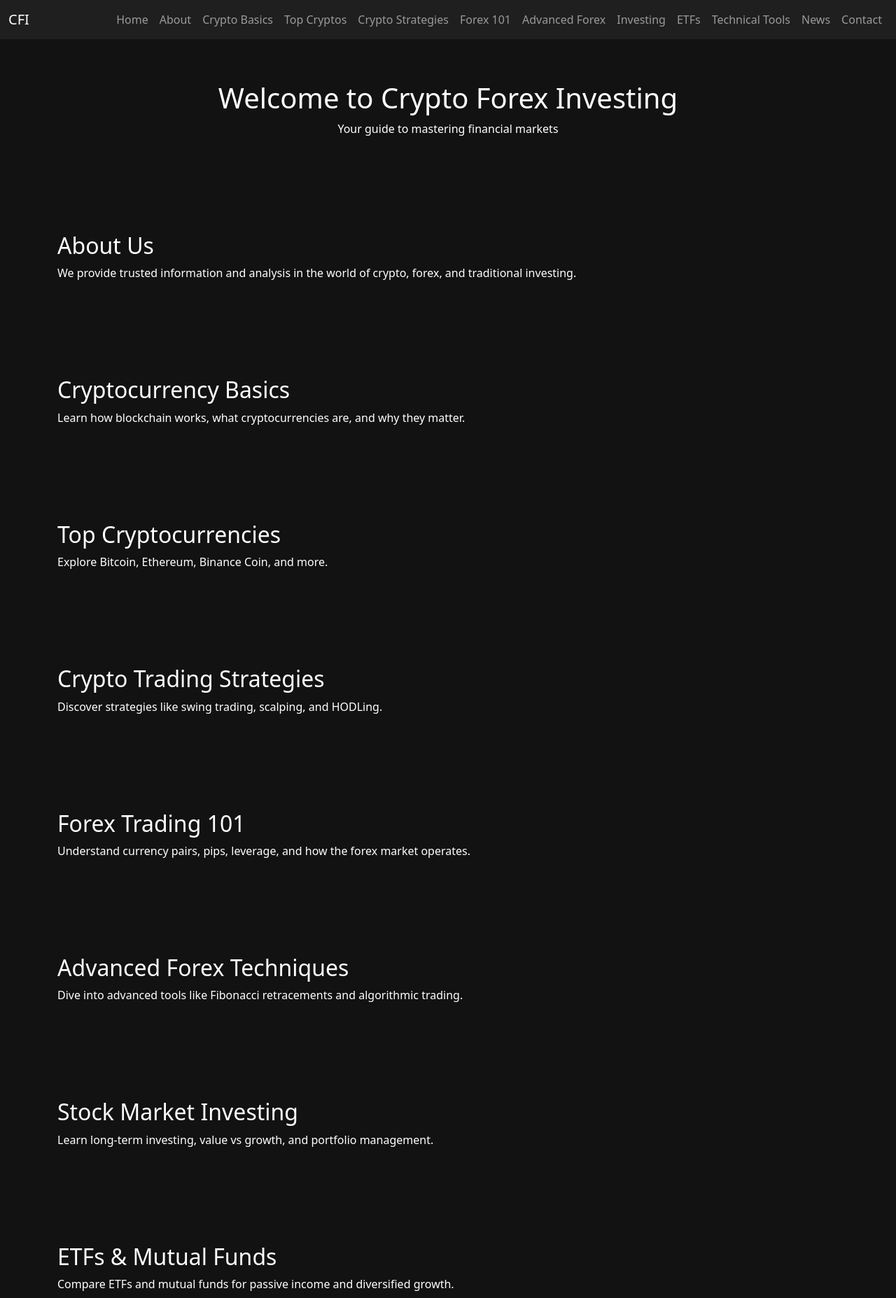
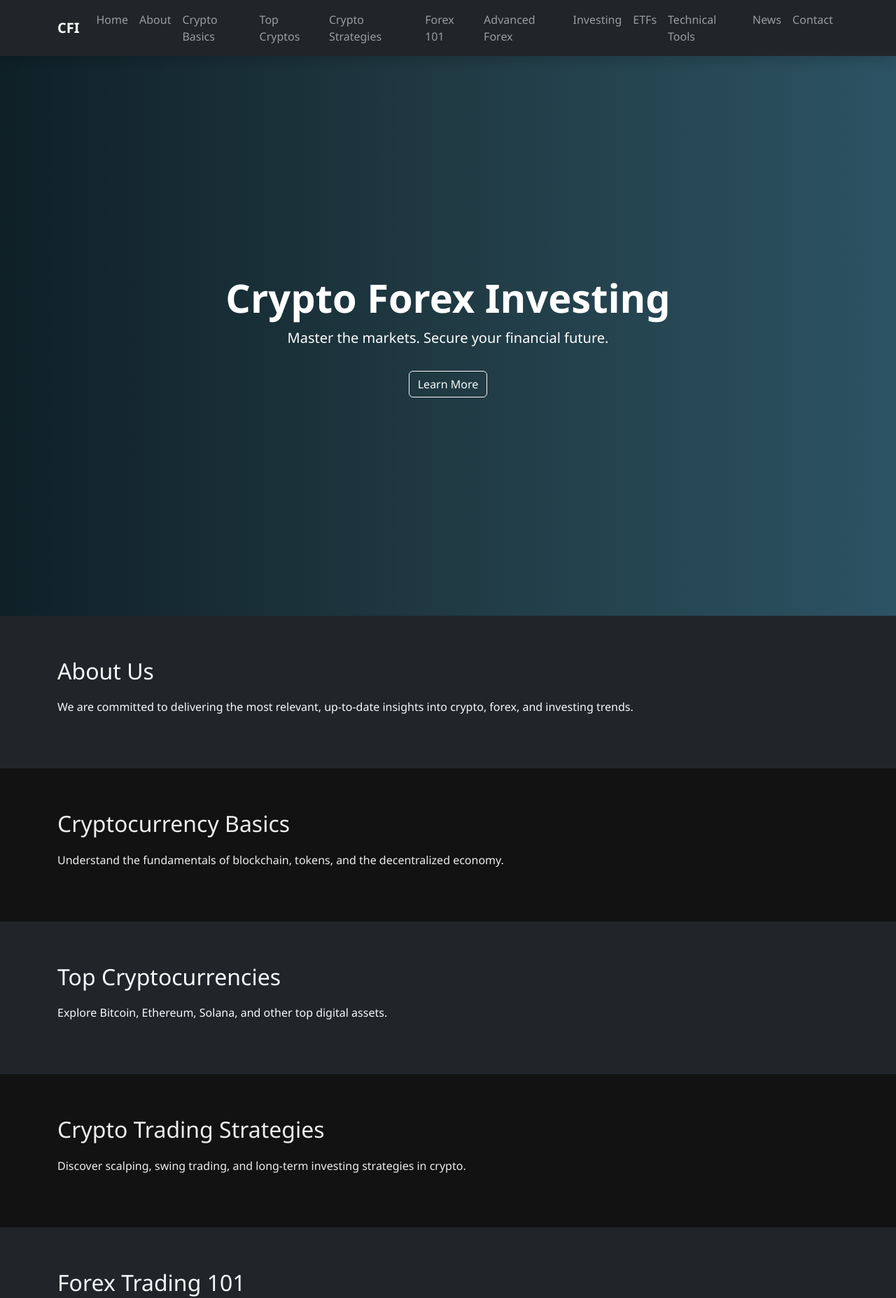
Before and after one commit to BilalHassanAwan/Crypto-and-stocks, a plain HTML site: page index.html in a window 1280 px wide. Shown: the top 1855 px of the page at 70% size. Drawn offline with nearby package versions, Linux system fonts and the light colour scheme; files that its build step writes are made by us from their sources.

Commit message:
Add files via upload

```diff
--- a/index.html
+++ b/index.html
@@ -2,38 +2,18 @@
 <!DOCTYPE html>
 <html lang="en">
 <head>
-    <meta charset="UTF-8">
-    <meta name="viewport" content="width=device-width, initial-scale=1.0">
-    <title>Crypto Forex Investing</title>
-    <link href="https://cdn.jsdelivr.net/npm/bootstrap@5.3.0/dist/css/bootstrap.min.css" rel="stylesheet">
-    <link href="https://cdnjs.cloudflare.com/ajax/libs/font-awesome/6.4.0/css/all.min.css" rel="stylesheet">
-    <style>
-        body {
-            background-color: #121212;
-            color: #fff;
-        }
-        .navbar, .footer {
-            background-color: #1f1f1f;
-        }
-        .section {
-            padding: 60px 0;
-        }
-        .footer {
-            padding: 20px 0;
-            text-align: center;
-        }
-        .card {
-            background-color: #1e1e1e;
-            border: none;
-            color: #fff;
-        }
-    </style>
+  <meta charset="UTF-8" />
+  <meta name="viewport" content="width=device-width, initial-scale=1.0" />
+  <title>Crypto Forex Investing</title>
+  <link href="https://cdn.jsdelivr.net/npm/bootstrap@5.3.0/dist/css/bootstrap.min.css" rel="stylesheet" />
+  <link href="https://cdnjs.cloudflare.com/ajax/libs/font-awesome/6.4.0/css/all.min.css" rel="stylesheet" />
+  <link href="css/style.css" rel="stylesheet" />
 </head>
 <body>
 
-<nav class="navbar navbar-expand-lg navbar-dark">
-  <div class="container-fluid">
-    <a class="navbar-brand" href="#">CFI</a>
+<nav class="navbar navbar-expand-lg navbar-dark bg-dark shadow">
+  <div class="container">
+    <a class="navbar-brand fw-bold" href="#">CFI</a>
     <button class="navbar-toggler" type="button" data-bs-toggle="collapse" data-bs-target="#navbarNav">
       <span class="navbar-toggler-icon"></span>
     </button>
@@ -56,94 +36,95 @@
   </div>
 </nav>
 
-<section id="home" class="section text-center">
+<header id="home" class="hero-section text-center d-flex align-items-center">
   <div class="container">
-    <h1>Welcome to Crypto Forex Investing</h1>
-    <p>Your guide to mastering financial markets</p>
+    <h1 class="display-4 fw-bold">Crypto Forex Investing</h1>
+    <p class="lead">Master the markets. Secure your financial future.</p>
+    <a href="#about" class="btn btn-outline-light mt-3">Learn More</a>
   </div>
-</section>
+</header>
 
-<section id="about" class="section">
+<section id="about" class="section bg-dark text-light">
   <div class="container">
     <h2>About Us</h2>
-    <p>We provide trusted information and analysis in the world of crypto, forex, and traditional investing.</p>
+    <p>We are committed to delivering the most relevant, up-to-date insights into crypto, forex, and investing trends.</p>
   </div>
 </section>
 
 <section id="crypto-basics" class="section">
   <div class="container">
     <h2>Cryptocurrency Basics</h2>
-    <p>Learn how blockchain works, what cryptocurrencies are, and why they matter.</p>
+    <p>Understand the fundamentals of blockchain, tokens, and the decentralized economy.</p>
   </div>
 </section>
 
-<section id="top-cryptos" class="section">
+<section id="top-cryptos" class="section bg-dark text-light">
   <div class="container">
     <h2>Top Cryptocurrencies</h2>
-    <p>Explore Bitcoin, Ethereum, Binance Coin, and more.</p>
+    <p>Explore Bitcoin, Ethereum, Solana, and other top digital assets.</p>
   </div>
 </section>
 
 <section id="crypto-strategies" class="section">
   <div class="container">
     <h2>Crypto Trading Strategies</h2>
-    <p>Discover strategies like swing trading, scalping, and HODLing.</p>
+    <p>Discover scalping, swing trading, and long-term investing strategies in crypto.</p>
   </div>
 </section>
 
-<section id="forex-101" class="section">
+<section id="forex-101" class="section bg-dark text-light">
   <div class="container">
     <h2>Forex Trading 101</h2>
-    <p>Understand currency pairs, pips, leverage, and how the forex market operates.</p>
+    <p>Learn how global currencies are traded and how you can profit from volatility.</p>
   </div>
 </section>
 
 <section id="advanced-forex" class="section">
   <div class="container">
     <h2>Advanced Forex Techniques</h2>
-    <p>Dive into advanced tools like Fibonacci retracements and algorithmic trading.</p>
+    <p>Take your forex trading to the next level with advanced charting tools and bots.</p>
   </div>
 </section>
 
-<section id="investing" class="section">
+<section id="investing" class="section bg-dark text-light">
   <div class="container">
     <h2>Stock Market Investing</h2>
-    <p>Learn long-term investing, value vs growth, and portfolio management.</p>
+    <p>From dividends to capital gains, understand the potential of long-term investing.</p>
   </div>
 </section>
 
 <section id="etfs" class="section">
   <div class="container">
     <h2>ETFs & Mutual Funds</h2>
-    <p>Compare ETFs and mutual funds for passive income and diversified growth.</p>
+    <p>Compare different fund types and how they fit into your strategy.</p>
   </div>
 </section>
 
-<section id="technical-tools" class="section">
+<section id="technical-tools" class="section bg-dark text-light">
   <div class="container">
     <h2>Technical Analysis Tools</h2>
-    <p>Master candlestick charts, RSI, MACD, and Bollinger Bands.</p>
+    <p>Use indicators like RSI, MACD, and Bollinger Bands to time the markets.</p>
   </div>
 </section>
 
 <section id="news" class="section">
   <div class="container">
     <h2>News & Market Updates</h2>
-    <p>Stay updated with the latest headlines affecting financial markets.</p>
+    <p>Get the latest updates, trends, and analysis from around the financial world.</p>
   </div>
 </section>
 
-<section id="contact" class="section">
+<section id="contact" class="section bg-dark text-light">
   <div class="container">
     <h2>Contact & Support</h2>
     <form>
       <div class="mb-3">
         <label for="name" class="form-label">Name</label>
-        <input type="text" class="form-control" id="name" required>
+        <input type="text" class="form-control" id="name" required />
       </div>
       <div class="mb-3">
         <label for="email" class="form-label">Email</label>
-        <input type="email" class="form-control" id="email" required>
+        <input type="email" class="form-control" id="email" required />
       </div>
       <div class="mb-3">
         <label for="message" class="form-label">Message</label>
@@ -154,9 +135,9 @@
   </div>
 </section>
 
-<footer class="footer">
+<footer class="footer bg-black text-center text-light py-3">
   <div class="container">
-    <p>&copy; 2025 Crypto Forex Investing. All rights reserved.</p>
+    <p class="mb-0">&copy; 2025 Crypto Forex Investing. All rights reserved.</p>
   </div>
 </footer>
 
--- /dev/null
+++ b/style.css
@@ -0,0 +1,20 @@
+
+body {
+  background-color: #121212;
+  color: #eee;
+  font-family: 'Segoe UI', Tahoma, Geneva, Verdana, sans-serif;
+}
+.hero-section {
+  background: linear-gradient(to right, #0f2027, #203a43, #2c5364);
+  color: #fff;
+  height: 100vh;
+}
+.section {
+  padding: 60px 0;
+}
+.section h2 {
+  margin-bottom: 20px;
+}
+.footer {
+  background-color: #0e0e0e;
+}
```
